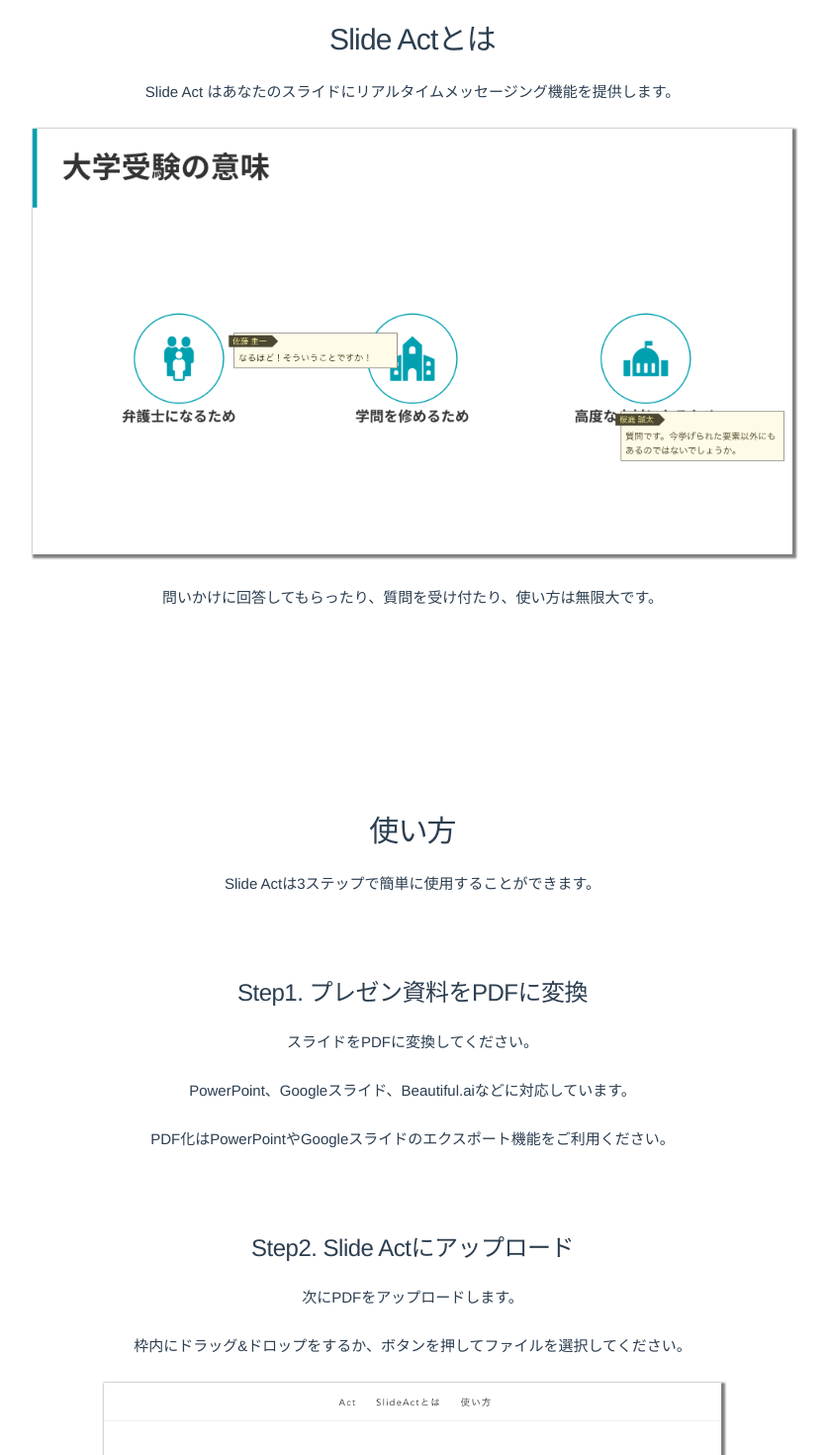
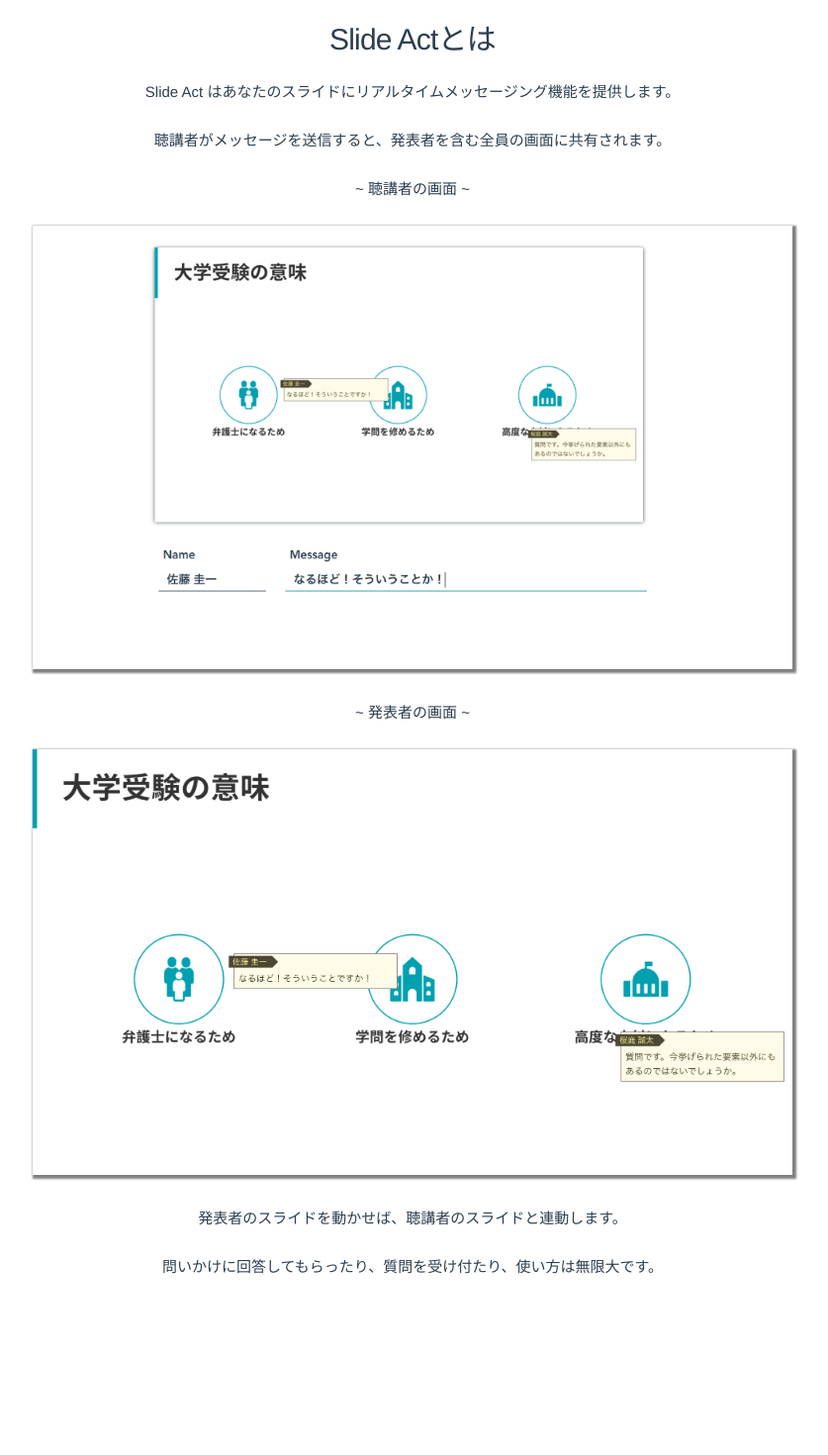
Before and after one commit to sanotyan1202/slide_act, a Vue app: page / in a window 1280 px wide. Shown: the part 880-2350 px from the top of the page at 99% size, without its empty margins (223-1060 px from the left). Built offline with nearby package versions, Linux system fonts and the light colour scheme.

Commit message:
5MB制限追加

```diff
--- a/src/components/HowToUse.vue
+++ b/src/components/HowToUse.vue
@@ -9,9 +9,8 @@
               <p>Slide Actは3ステップで簡単に使用することができます。</p>
               <div id="step1" class="how-to-step">
                 <h5>Step1. プレゼン資料をPDFに変換</h5>
-                <p>スライドをPDFに変換してください。</p>
+                <p>PowerPointなどでスライドを作成し、エクスポート機能でPDFに変換してください。</p>
                 <p>PowerPoint、Googleスライド、Beautiful.aiなどに対応しています。</p>
-                <p>PDF化はPowerPointやGoogleスライドのエクスポート機能をご利用ください。</p>
               </div>
               <div id="step2" class="how-to-step">
                 <h5>Step2. Slide Actにアップロード</h5>
@@ -24,7 +23,7 @@
                 <p>PDFをアップロードすると、閲覧用URLが表示されます。</p>
                 <p>プレゼンを開始する前に聴講者に閲覧用URLを配布してください。</p>
                 <p><img src="img/browserurl.png" class="how-to-use-image"></p>
-                <p>（プレゼンターはActボタンを押して、プレゼンテーションを開始できます。）
+                <p>（発表者はActボタンを押して、プレゼンテーションを開始できます。）
                 </p>
                 <p>閲覧用URLにアクセスすると聴講用のサイトが表示されます。</p>
                 <p><img src="img/browserscreen.png" class="how-to-use-image"></p>
--- a/src/components/Introduction.vue
+++ b/src/components/Introduction.vue
@@ -7,7 +7,12 @@
           <div class="row">
             <div class="twelve columns">
               <p>Slide Act はあなたのスライドにリアルタイムメッセージング機能を提供します。</p>
+              <p>聴講者がメッセージを送信すると、発表者を含む全員の画面に共有されます。</p>
+              <p>~ 聴講者の画面 ~</p>
+              <p><img src="img/browserscreen.png" class="intro-image"></p>
+              <p>~ 発表者の画面 ~</p>
               <p><img src="img/comment.png" class="intro-image"></p>
+              <p>発表者のスライドを動かせば、聴講者のスライドと連動します。</p>
               <p>問いかけに回答してもらったり、質問を受け付たり、使い方は無限大です。</p>
             </div>
           </div>
--- a/src/components/PDFUploader.vue
+++ b/src/components/PDFUploader.vue
@@ -48,6 +48,11 @@ export default {
 
       // ファイルが1つ以外の場合は終了
       if(files.length !== 1) {
+        return;
+      }
+
+      if(files[0].size > 5 * 1024 * 1024) {
+        alert("5MB以下のPDFのみアップロード可能です。");
         return;
       }
 
```
Also changed, not shown: public/img/browserscreen.png.
